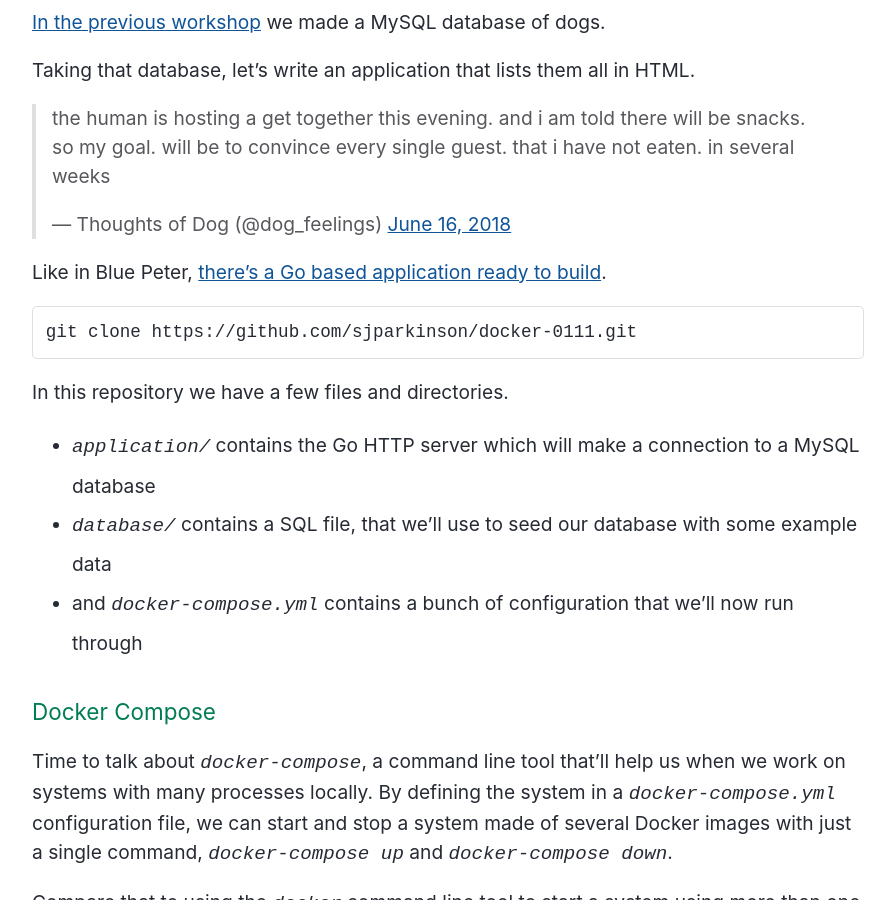
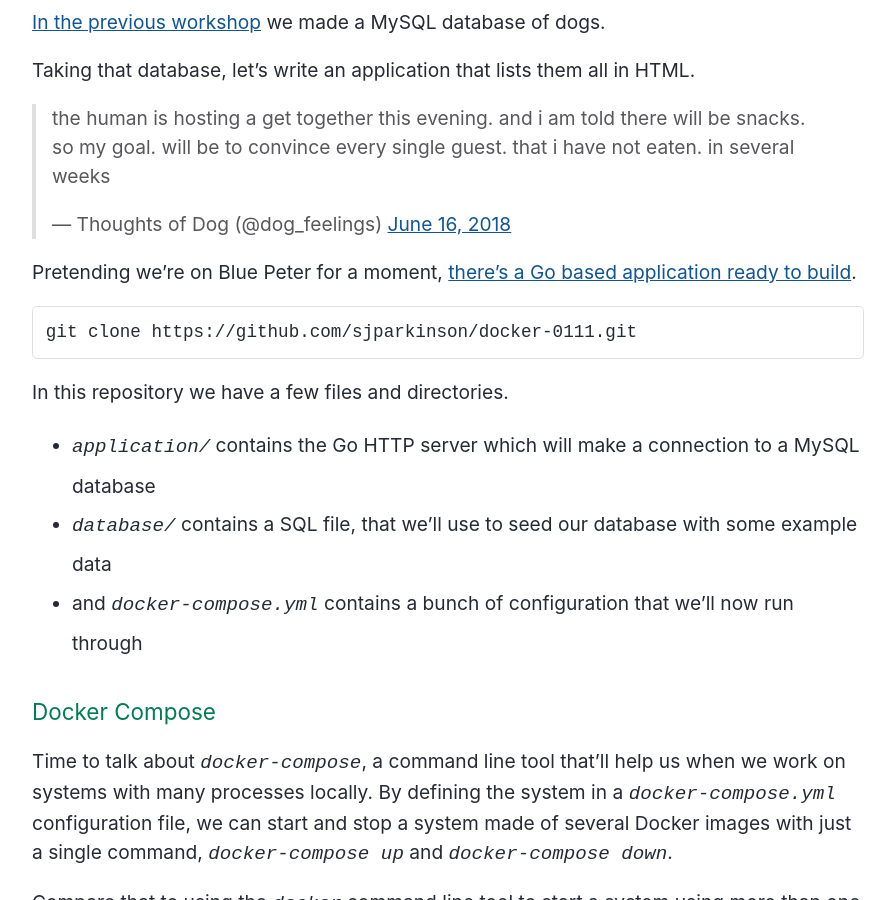
Before and after one commit to sjparkinson/uncomplicated.systems, a Jekyll site: the page built from _posts/2018-06-19-docker-0111-docker-compose.md, in a window 1280 px wide and 900 px high, scrolled down 1505 px. Shown: the whole window, without its empty margins (192-1087 px from the left). Built offline with Jekyll 4.4.1, drawn with Linux system fonts in a browser that asks for light colours; comment, search, counter and statistics services are not loaded; the repository's description, which GitHub fills in, is left out.

Commit message:
Update 2018-06-19-docker-0111-docker-compose.md

````diff
--- a/_posts/2018-06-19-docker-0111-docker-compose.md
+++ b/_posts/2018-06-19-docker-0111-docker-compose.md
@@ -37,7 +37,7 @@
 
 <blockquote class="twitter-tweet" data-lang="en" data-dnt="true" data-align="center" data-link-color="#0f5499"><p lang="en" dir="ltr">the human is hosting a get together this evening. and i am told there will be snacks. so my goal. will be to convince every single guest. that i have not eaten. in several weeks</p>&mdash; Thoughts of Dog (@dog_feelings) <a href="https://twitter.com/dog_feelings/status/1008090737240571904?ref_src=twsrc%5Etfw">June 16, 2018</a></blockquote>
 
-Like in Blue Peter, [there's a Go based application ready to build](https://github.com/sjparkinson/docker-0111).
+Pretending we're on Blue Peter for a moment, [there's a Go based application ready to build](https://github.com/sjparkinson/docker-0111).
 
 ```
 git clone https://github.com/sjparkinson/docker-0111.git
````
